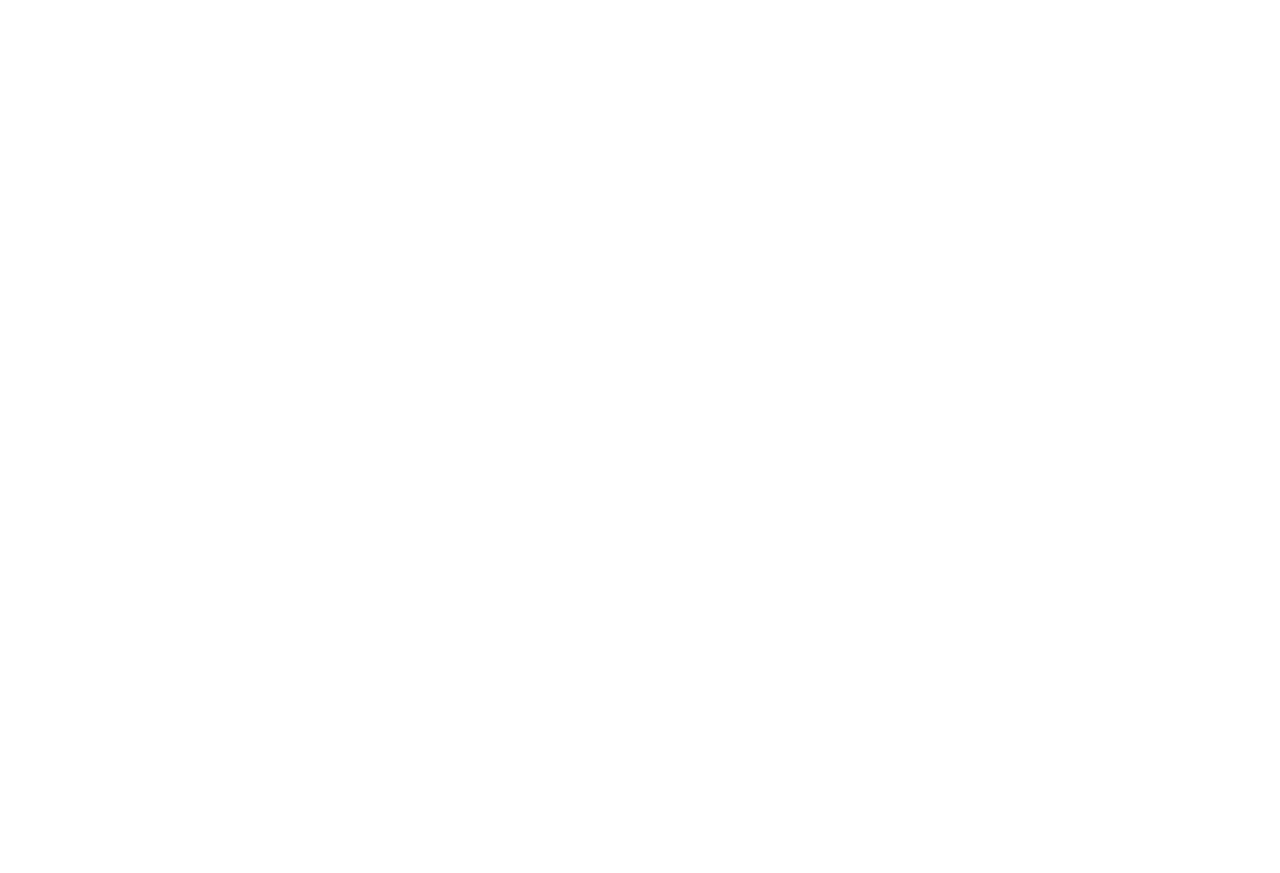
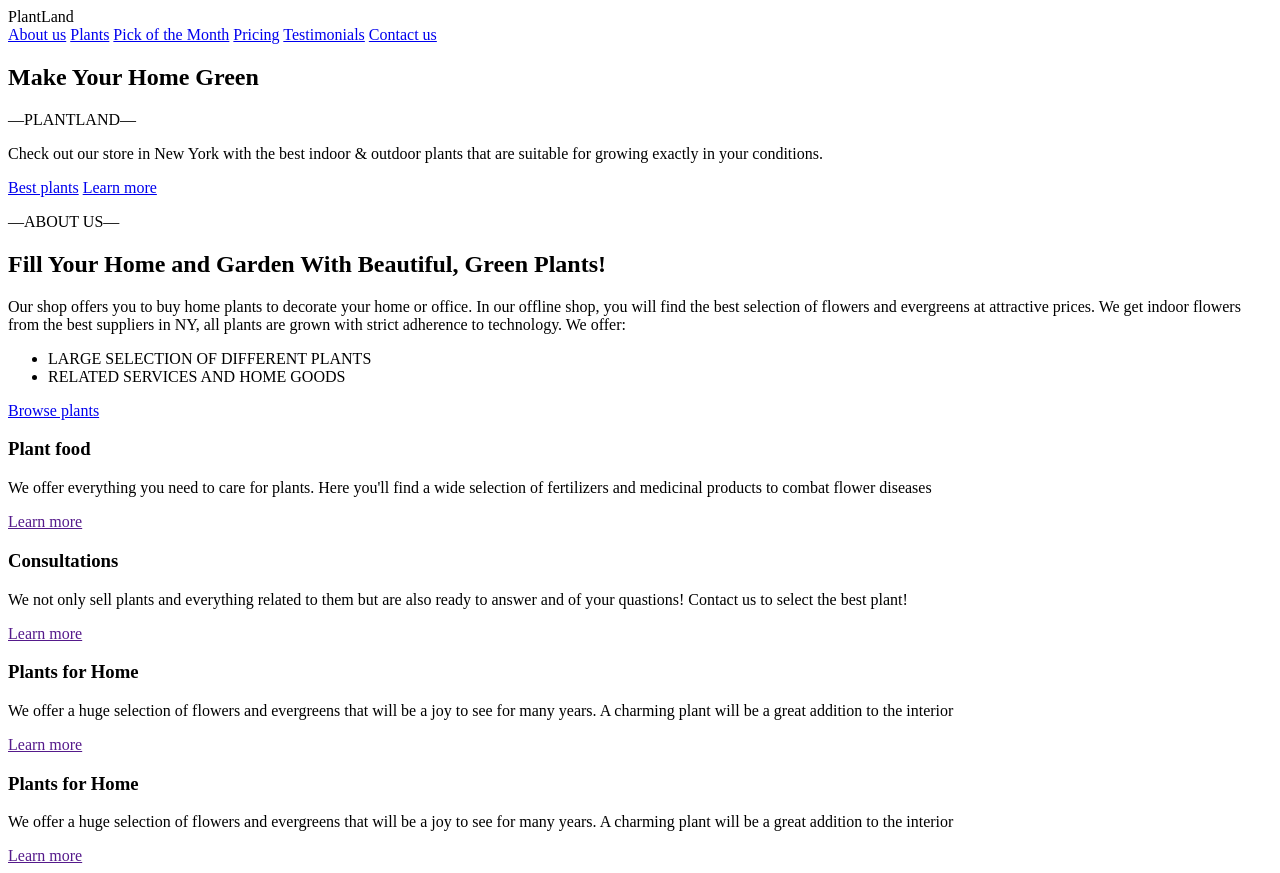
Before and after one commit to 2308Bohdan/plants-shop, a plain HTML site: page index.html in a window 1280 px wide. Before the commit the page ends 800 px from the top, so only its background shows below. Drawn offline with Linux system fonts and the light colour scheme.

Commit message:
add 2 block
Signed-off-by: 2308Bohdan <bogdan2308zi@gmail.com>

```diff
--- a/index.html
+++ b/index.html
@@ -5,8 +5,68 @@
         <title>Plants shop</title>
     </head>
     <body>
-        <header></header>
-        <main></main>
+        <header id="home">
+            <nav>
+                <div class="main-logo">PlantLand</div>
+                <div class="menu">
+                    <a href="#about-us">About us</a>
+                    <a href="#">Plants</a>
+                    <a href="#">Pick of the Month</a>
+                    <a href="#">Pricing</a>
+                    <a href="#">Testimonials</a>
+                    <a href="#">Contact us</a>
+                </div>
+            </nav>
+        </header>
+        <main>
+            <section class="main-content">
+                <h1>Make Your Home Green</h1>
+                <p>―PLANTLAND―</p>
+                <p>Check out our store in New York with the best indoor & outdoor plants that are suitable for growing exactly in your conditions.</p>
+                <!--This is button-->
+                <a href="#" class="button">Best plants</a>
+                <a href="#" class="button">Learn more</a>
+            </section>
+            <section class="about-us" id="about-us">
+                <p>―ABOUT US―</p>
+                <h2>Fill Your Home and Garden With Beautiful, Green Plants!</h2>
+                <p>Our shop offers you to buy home plants to decorate your home or office. In our offline shop, you will find the best selection
+                    of flowers and evergreens at attractive prices. We get indoor flowers from the best suppliers in NY, all plants are grown with
+                    strict adherence to technology. We offer:
+                </p>
+                <ul>
+                    <li>LARGE SELECTION OF DIFFERENT PLANTS</li>
+                    <li>RELATED SERVICES AND HOME GOODS</li>
+                </ul>
+                <a href="#">Browse plants</a>
+            </section>
+            <section>
+                <section>
+                    <img src="" alt="">
+                    <h3>Plant food</h3>
+                    <p>We offer everything you need to care for plants. Here you'll find a wide selection of fertilizers and medicinal products to combat flower diseases</p>
+                    <a href="">Learn more</a>
+                </section>
+                <section>
+                    <img src="" alt="">
+                    <h3>Consultations</h3>
+                    <p>We not only sell plants and everything related to them but are also ready to answer and of your quastions! Contact us to select the best plant!</p>
+                    <a href="">Learn more</a>
+                </section>
+                <section>
+                    <img src="" alt="">
+                    <h3>Plants for Home</h3>
+                    <p>We offer a huge selection of flowers and evergreens that will be a joy to see for many  years. A charming plant will be a great addition to the interior</p>
+                    <a href="">Learn more</a>
+                </section>
+                <section>
+                    <img src="" alt="">
+                    <h3>Plants for Home</h3>
+                    <p>We offer a huge selection of flowers and evergreens that will be a joy to see for many  years. A charming plant will be a great addition to the interior</p>
+                    <a href="">Learn more</a>
+                </section>
+            </section>
+        </main>
         <footer></footer>
     </body>
 </html>
```
